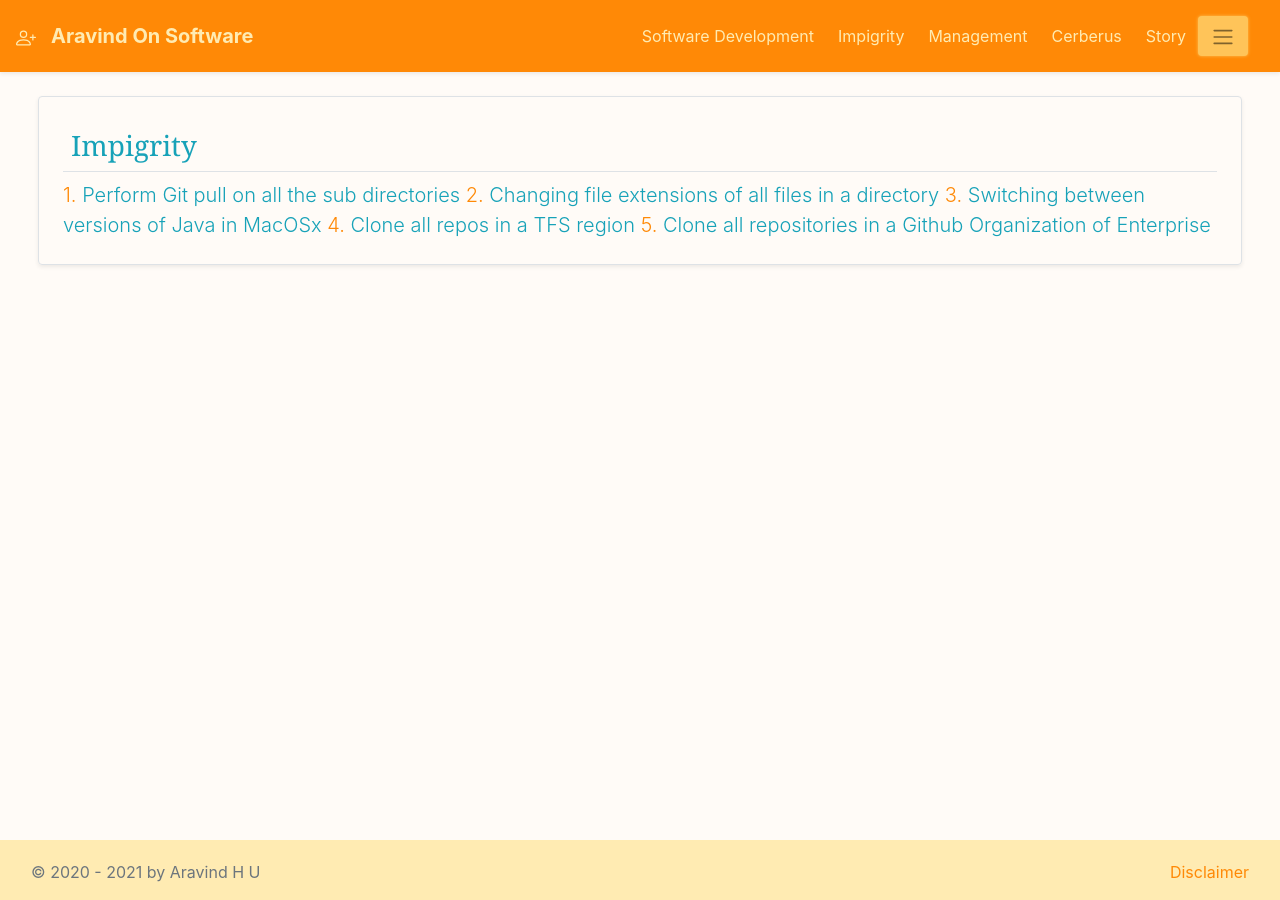
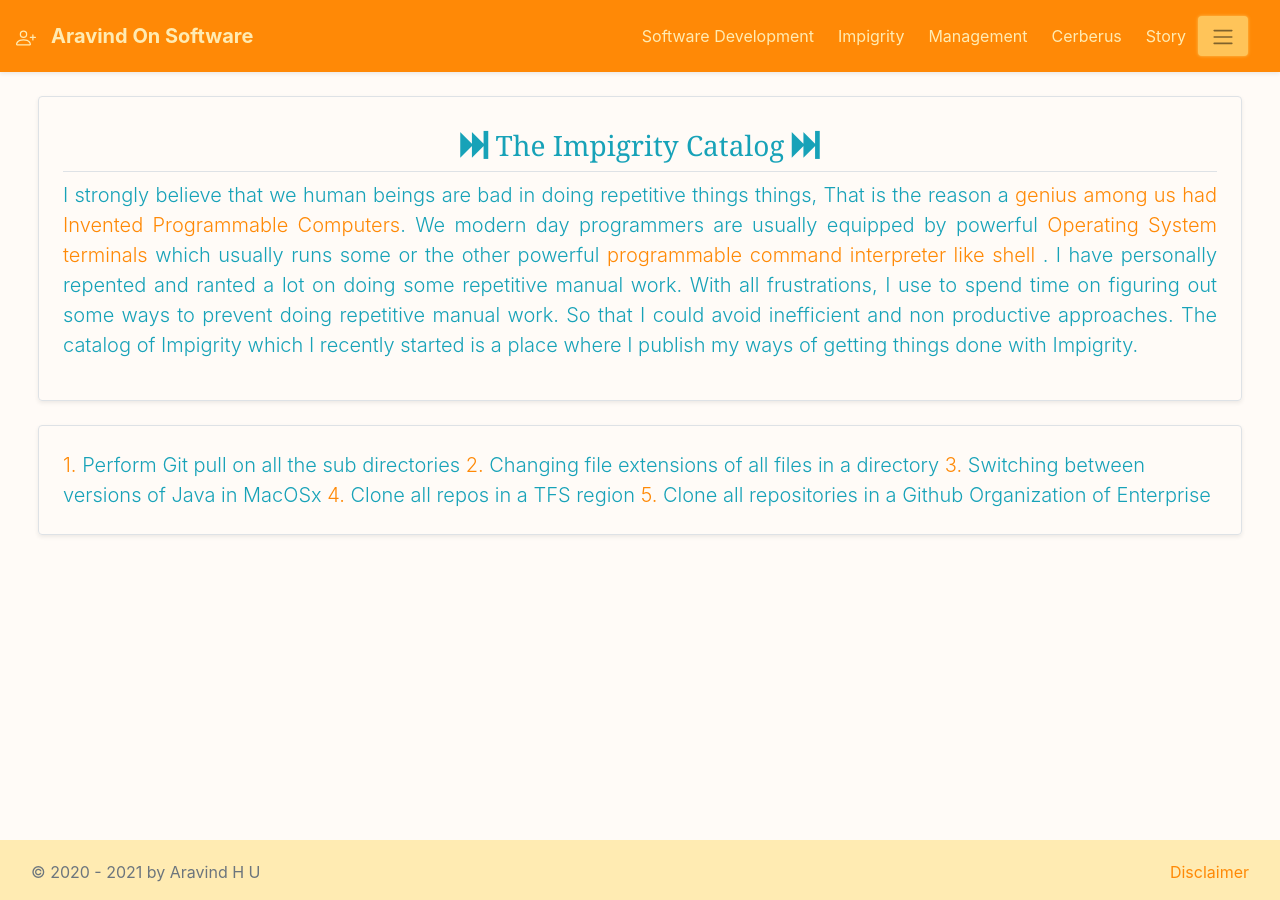
Before and after one commit to aravind666/aravind666.github.io, a Jekyll site: the page built from impigrity.html, in a window 1280 px wide. Built offline with Jekyll 4.4.1, drawn with Linux system fonts in a browser that asks for light colours.

Commit message:
Added header text for impigrity

```diff
--- a/impigrity.html
+++ b/impigrity.html
@@ -9,14 +9,22 @@ I am currently playing the role of Software Competency Lead
 at Philips Innovation Campus Bangalore."
 ---
 
-<div class="mb-4 ml-2 mt-4 mr-2">
-    {% assign category = site.categories["Impigrity"] %}
-
+<div class="mb-4 ml-2 mr-2 mt-4">
+    {% assign category = site.categories["The Impigrity Catalog"] %}
     <div class="col">
         <div class="no-gutters border rounded mb-4 shadow-sm h-md-250">
-
             <div class="p-4">
-                <h3 class="p-2 border-bottom"> Impigrity </h3>
+                <h3 class="p-2 border-bottom text-center"> <i class="el el-fast-forward"></i> The Impigrity Catalog <i class="el el-fast-forward"></i></h3>
+                <p class="lead text-justify">
+                    I strongly believe that we human beings are bad in doing repetitive things things, That is the reason a <a class="kesari-text" target="_blank" href="https://en.wikipedia.org/wiki/Charles_Babbage">genius among us had Invented Programmable Computers</a>.
+                    We modern day programmers are usually equipped by powerful <a class="kesari-text" target="_blank" href="https://en.wikipedia.org/wiki/Terminal_emulator">Operating System terminals</a> which usually runs some or the other powerful <a class="kesari-text" target="_blank" href="https://en.wikipedia.org/wiki/Unix_shell"> programmable command interpreter like shell </a>.
+                    I have personally repented and ranted a lot on doing some repetitive manual work. With all frustrations, I use to spend time on figuring out some ways to prevent doing repetitive manual work.
+                    So that I could avoid inefficient and non productive approaches. The catalog of Impigrity which I recently started is a place where I publish my ways of getting things done with Impigrity.
+                </p>
+            </div>
+        </div>
+        <div class="no-gutters border rounded mb-4 shadow-sm h-md-250">
+            <div class="p-4">
                 <p class="card-text mb-auto kesari-text lead">{% for post in category %}{{ forloop.index }}.&nbsp;<a class="link-to-post" href="{{ post.url | prepend: site.baseurl }}">{{ post.title }} </a>{% endfor %}</p>
             </div>
         </div>
```
Also changed, not shown: _posts/Impigrity/2020-07-05-clone-all-repositories-in-an-Github-organization.md (+1 -1 lines), _posts/Impigrity/2020-08-08-clone-all-repositories-in-a-TFS-region.md (+1 -1 lines), _posts/Impigrity/2020-12-03-several-versions-of-java-in-macosx.md (+1 -1 lines), _posts/Impigrity/2020-12-04-change-extensions-of-all-files.md (+1 -1 lines), _posts/Impigrity/2020-12-28-git-pull-on-each-directory.md (+1 -1 lines).
